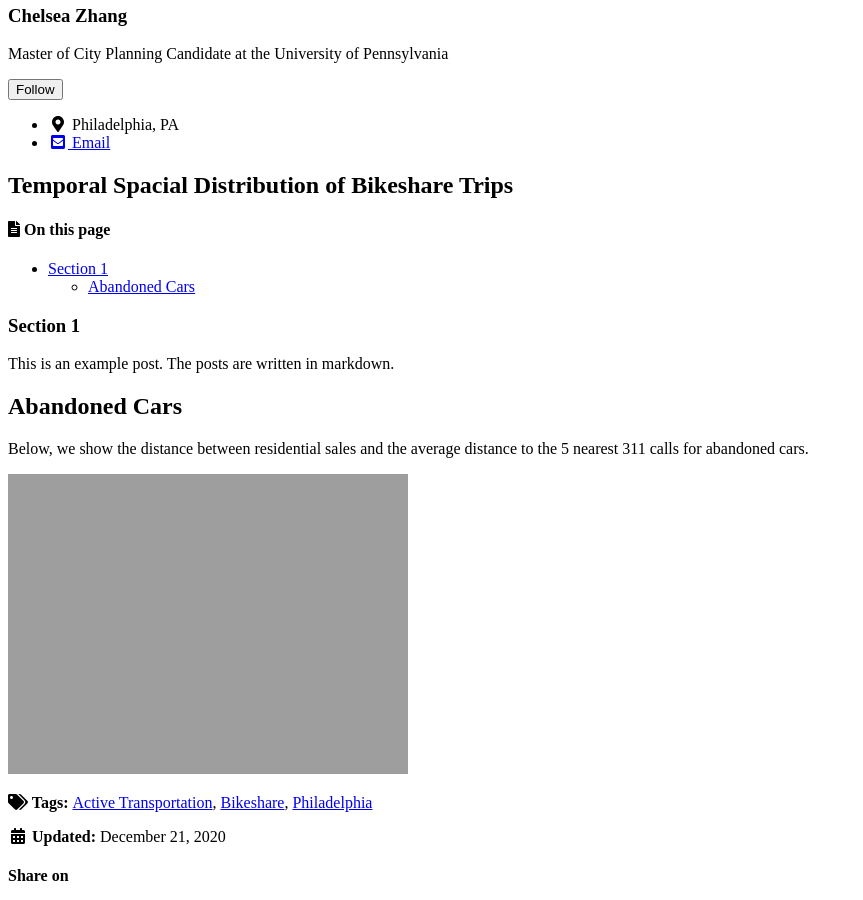
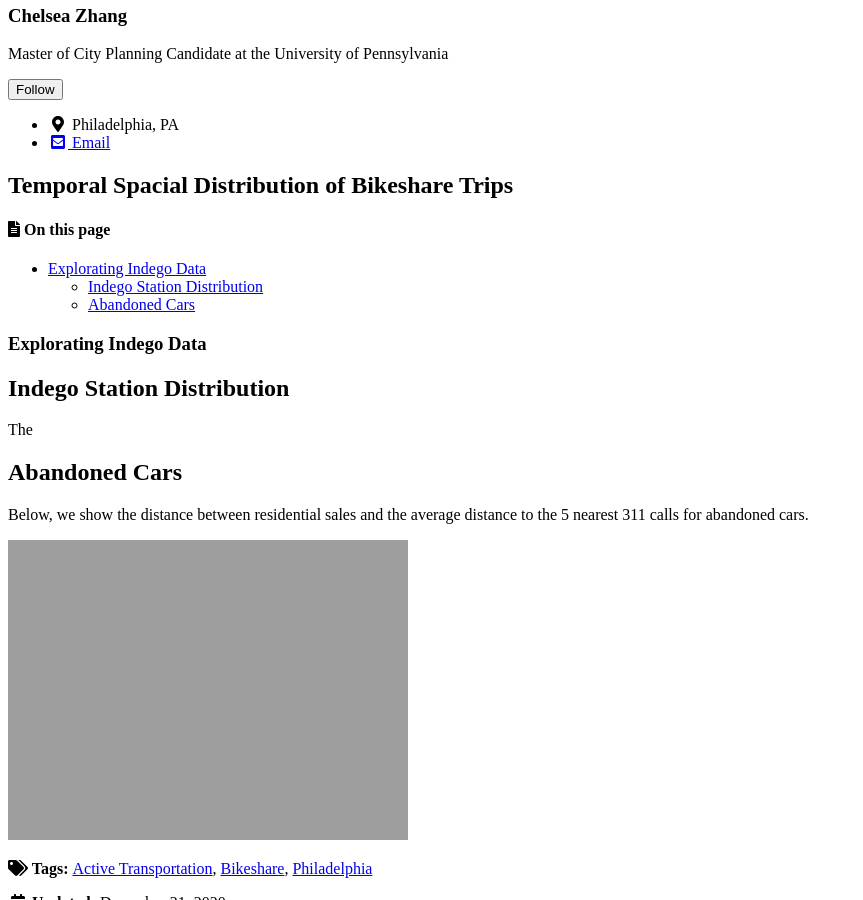
Before and after one commit to chelsang/MUSA550-final, a Jekyll site: the page built from _posts/2020-12-21-2-datashader.md, in a window 1280 px wide and 900 px high, scrolled down 1853 px. Shown: the whole window, without its empty margins (0-863 px from the left). Built offline with Jekyll 4.4.1, drawn with Linux system fonts in a browser that asks for light colours; cached includes are drawn as plain includes; nearby versions of some CDN libraries.

Commit message:
Update 2020-12-21-2-datashader.md

```diff
--- a/_posts/2020-12-21-2-datashader.md
+++ b/_posts/2020-12-21-2-datashader.md
@@ -12,9 +12,14 @@ toc_sticky: true
 read_time: false
 ---
 
-# Section 1
 
-This is an example post. The posts are written in markdown.
+# Explorating Indego Data
+
+## Indego Station Distribution
+<div id="Indego"></div>
+
+The
+
 
 ## Abandoned Cars
 
```
